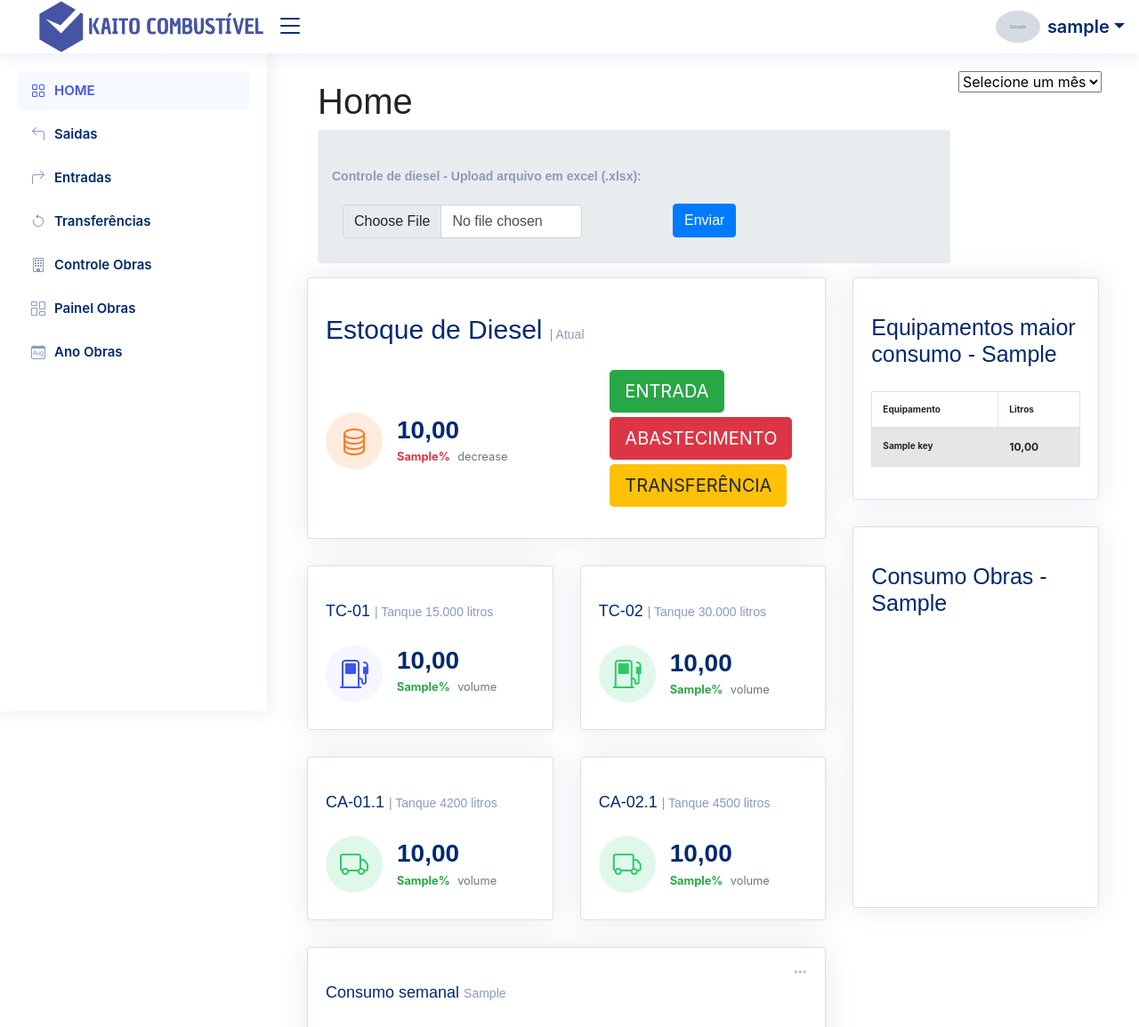
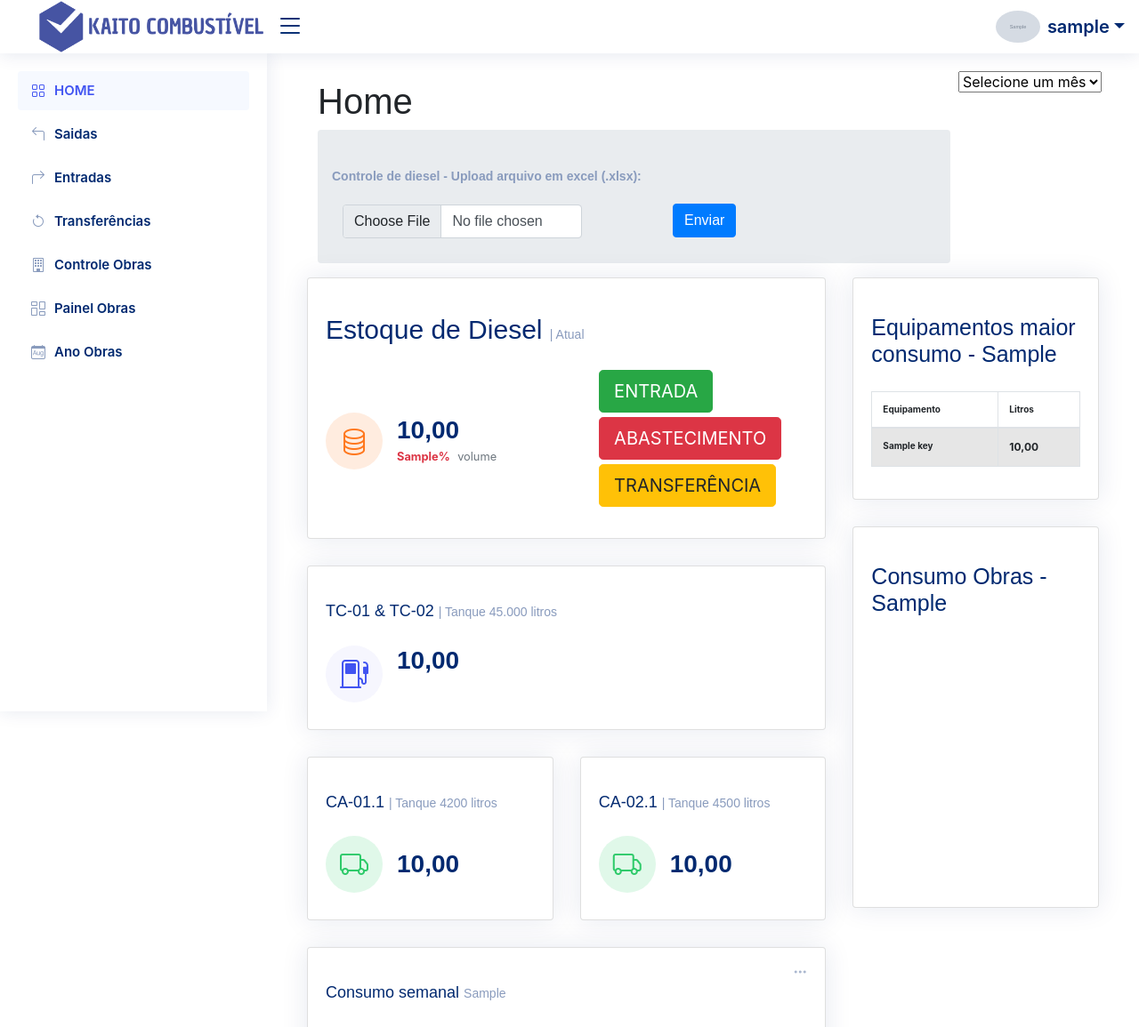
Before and after one commit to otaciliopires/KAITO_CONTROL, a Django app: template controleCEQ/templates/home.html in a window 1280 px wide. Shown: the top 1155 px of the page at 89% size. Run offline with Django 4.2, Linux system fonts and the light colour scheme; a user stored in the database is signed in; tables that the repository leaves empty hold one stand-in row (values such as "Sample post"); the template is opened without the code that fills it: values that come from a table or form of the project are taken from there, most other values are stand-ins (such as "Sample title", 1, 10 or a date in 2020); grey boxes marked "Sample" are stand-in pictures; a map, chart or similar area stays blank; some libraries are stand-ins or nearby versions.

Commit message:
junção dos tanques na home

```diff
--- a/controleCEQ/templates/home.html
+++ b/controleCEQ/templates/home.html
@@ -68,7 +68,7 @@
                           <div class="card-icon rounded-circle d-flex align-items-center justify-content-center"> <i class="bi bi-database"></i></div>
                           <div class="ps-3">
                              <h6>{{estoque_total|floatformat:"2g"}} </h6>
-                             <span class="text-danger small pt-1 fw-bold">{{porcent_estoque}}%</span> <span class="text-muted small pt-2 ps-1">decrease</span>
+                             <span class="text-danger small pt-1 fw-bold">{{porcent_estoque}}%</span> <span class="text-muted small pt-2 ps-1">volume</span>
                           </div>
                           <div style='margin-left:100px'>
 
@@ -96,35 +96,22 @@
 
 
 
-              <div class="col-xxl-4 col-md-6">
+              <div class="col-xl-12 col-md-6">
                  <div class="card info-card sales-card">
                     <div class="card-body">
-                       <h5 class="card-title">TC-01 <span>| Tanque 15.000 litros</span></h5>
+                       <h5 class="card-title">TC-01 & TC-02 <span>| Tanque 45.000 litros</span></h5>
                        <div class="d-flex align-items-c enter">
                           <div class="card-icon rounded-circle d-flex align-items-center justify-content-center"> <i class="bi bi-fuel-pump"></i></div>
                           <div class="ps-3">
-                             <h6>{{tc01.0|floatformat:"2g"}}</h6>
-                             <span class="text-success small pt-1 fw-bold">{{tc01.1}}%</span> <span class="text-muted small pt-2 ps-1">volume</span>
+                             <h6>{{tc_total|floatformat:"2g"}}</h6>
+
                           </div>
                        </div>
                     </div>
                  </div>
               </div>
 
-              <div class="col-xxl-4 col-md-6">
-                 <div class="card info-card revenue-card">
-                    <div class="card-body">
-                       <h5 class="card-title">TC-02 <span>| Tanque 30.000 litros</span></h5>
-                       <div class="d-flex align-items-center">
-                          <div class="card-icon rounded-circle d-flex align-items-center justify-content-center"> <i class="bi bi-fuel-pump"></i></div>
-                          <div class="ps-3">
-                             <h6>{{tc02.0|floatformat:"2g"}}</h6>
-                             <span class="text-success small pt-1 fw-bold">{{tc02.1}}%</span> <span class="text-muted small pt-2 ps-1">volume</span>
-                          </div>
-                       </div>
-                    </div>
-                 </div>
-              </div>
+
 
               <div class="col-xxl-4 col-md-6">
                  <div class="card info-card revenue-card">
@@ -134,7 +121,7 @@
                           <div class="card-icon rounded-circle d-flex align-items-center justify-content-center"> <i class="bi bi-truck"></i></div>
                           <div class="ps-3">
                              <h6>{{ca01.0|floatformat:"2g"}}</h6>
-                             <span class="text-success small pt-1 fw-bold">{{ca01.1}}%</span> <span class="text-muted small pt-2 ps-1">volume</span>
+
                           </div>
                        </div>
                     </div>
@@ -149,7 +136,7 @@
                           <div class="card-icon rounded-circle d-flex align-items-center justify-content-center"> <i class="bi bi-truck"></i></div>
                           <div class="ps-3">
                              <h6>{{ca02.0|floatformat:"2g"}}</h6>
-                             <span class="text-success small pt-1 fw-bold">{{ca02.1}}%</span> <span class="text-muted small pt-2 ps-1">volume</span>
+
                           </div>
                        </div>
                     </div>
--- a/controleCEQ/views.py
+++ b/controleCEQ/views.py
@@ -141,6 +141,8 @@ def home(request):
         estoque_total = tc01[0]+tc02[0]+ca01[0]+ca02[0]
         porcent_estoque = round(100*(estoque_total/(15000+30000+4200+4500)),1)
         #Alterações horímetro equipamento
+
+        tc_total = tc01[0]+tc02[0]
         for equipamento in equipamentos:
 
             equipamento.save()
@@ -231,6 +233,7 @@ def home(request):
                                             #  'obra_user':obra_user[0],
                                              'tc01':tc01,
                                              'tc02':tc02,
+                                             'tc_total':tc_total,
                                              'ca01':ca01,
                                              'ca02':ca02,
                                              'estoque_total':estoque_total,
```
